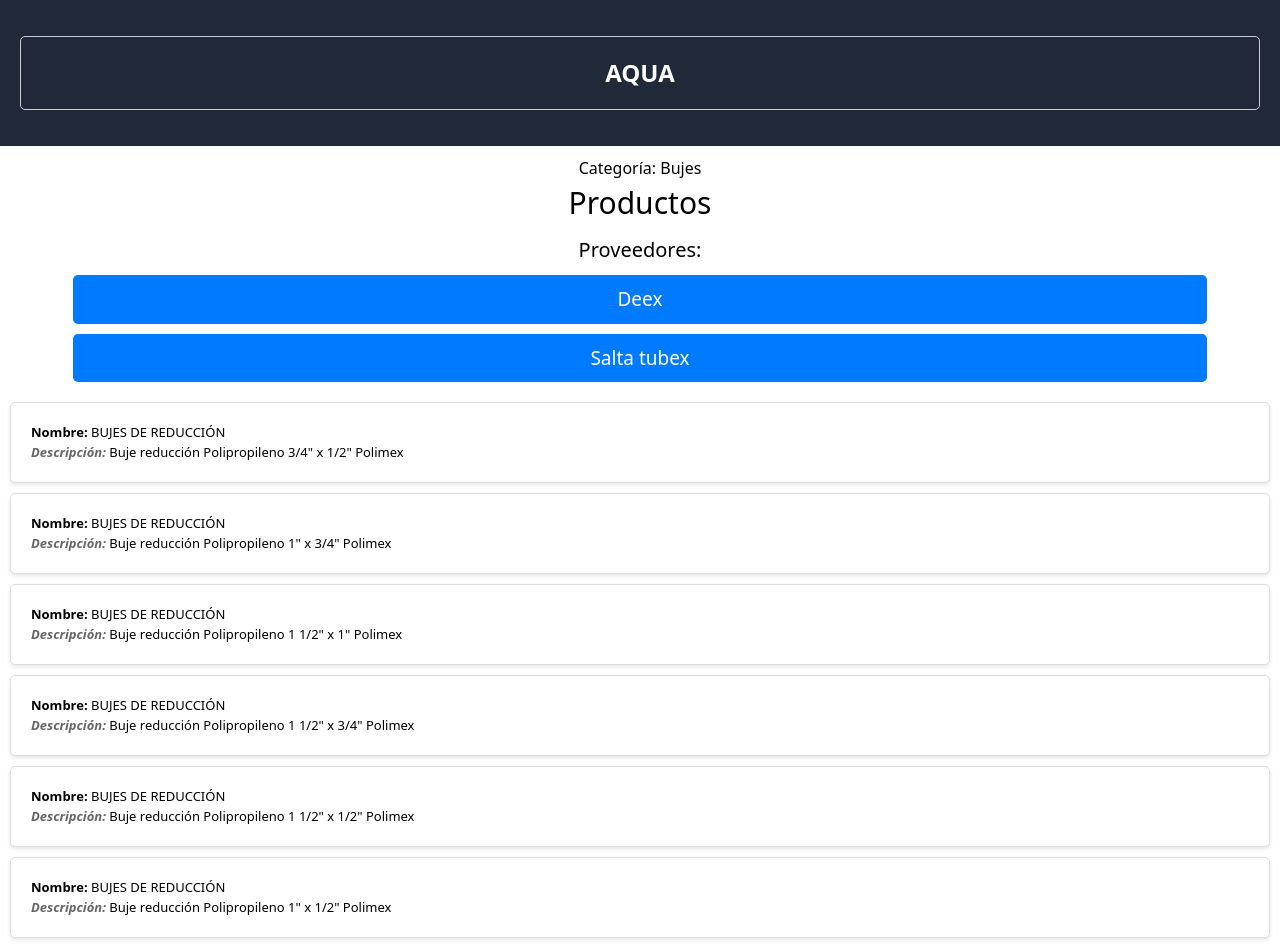
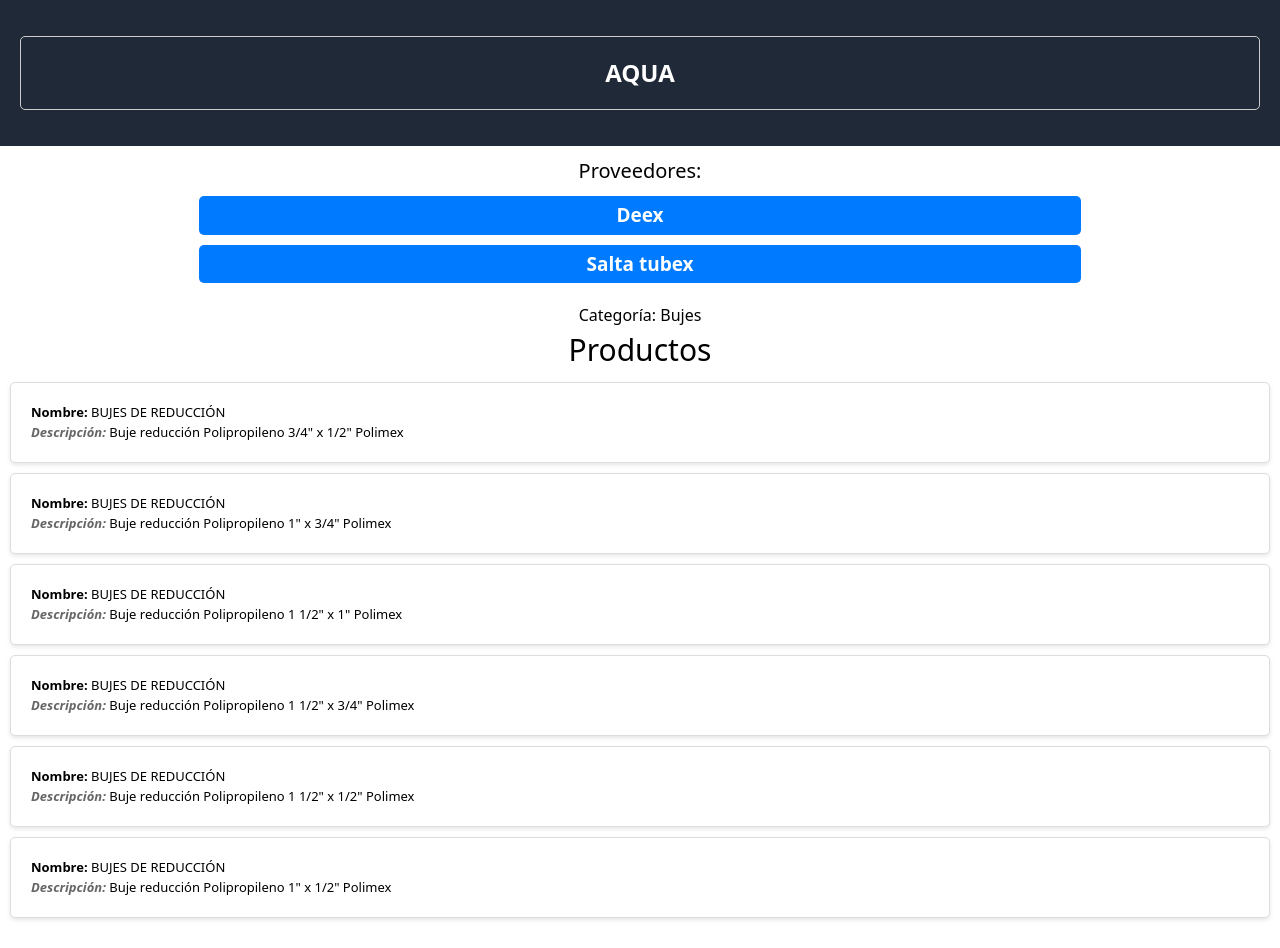
Before and after one commit to dmbruno/AQUA, a React (Create React App) app: page /insumos/Bujes in a window 1280 px wide. Built offline with nearby package versions, Linux system fonts and the light colour scheme.

Commit message:
fix InsumosDetail3

```diff
--- a/src/componentes/Insumos List/InsumosDetail.jsx
+++ b/src/componentes/Insumos List/InsumosDetail.jsx
@@ -1,14 +1,15 @@
-import React from 'react';
+// InsumoDetail.js
+import React, { useState } from 'react';
 import { useParams } from 'react-router-dom';
 import itemsData from '../../data/mock_data.json';
 import "./InsumosDetail.css"
 import Proveedores from '../Proveedores/Proveedores';
 
-
-
-
 const InsumoDetail = () => {
     const { categoriaId } = useParams(); // Obtener la categoriaId de los parámetros de la URL
+
+    // Estado para almacenar el proveedor seleccionado
+    const [proveedorSeleccionado, setProveedorSeleccionado] = useState(null);
 
     // Filtrar los productos por la categoría seleccionada
     const productosCategoria = itemsData.filter(item => item.categoria === categoriaId);
@@ -24,22 +25,22 @@
     // Convertir el conjunto a un array y mapear sobre él para mostrar los productos únicos
     const productosUnicosArray = Array.from(productosUnicos).map(productoString => JSON.parse(productoString));
 
+    // Filtrar los productos según el proveedor seleccionado
+    const productosFiltradosPorProveedor = proveedorSeleccionado ? productosUnicosArray.filter(producto => producto.proveedor === proveedorSeleccionado) : productosUnicosArray;
+
     return (
-        <div  className="insumo-detail-container">
+        <div className="insumo-detail-container">
+            <Proveedores data={itemsData} setProveedorSeleccionado={setProveedorSeleccionado} />
             <h2 className="categoria-title">Categoría: {categoriaId}</h2>
             <h3 className="productos-title">Productos</h3>
-            <Proveedores data={itemsData} />
             <ul className="productos-list">
-                {productosUnicosArray.map(producto => (
+                {productosFiltradosPorProveedor.map(producto => (
                     <li key={producto.codigo} className="producto-item">
                         <strong className="nombre-label">Nombre:</strong> {producto.nombre}<br />
                         <strong className="descripcion-label">Descripción:</strong> {producto.descripcion}<br />
-
                     </li>
                 ))}
             </ul>
-
-
         </div>
     );
 };
--- a/src/componentes/Proveedores/Proveedores.css
+++ b/src/componentes/Proveedores/Proveedores.css
@@ -2,7 +2,7 @@
 .proveedores-container {
     text-align: center; /* Centrar contenido */
     margin-bottom: 20px; /* Espaciado inferior */
-    width: 90%;
+    width: 70%;
 }
 
 .proveedores-title {
@@ -19,13 +19,14 @@
 }
 
 .proveedores-button {
-    padding: 10px 20px; /* Espaciado interno de los botones */
+    padding: 5px 10px; /* Espaciado interno de los botones */
     border: none; /* Quitar bordes */
     background-color: #007bff; /* Color de fondo */
     color: #fff; /* Color del texto */
     border-radius: 5px; /* Bordes redondeados */
     cursor: pointer; /* Cambiar cursor al pasar el mouse */
     font-size: 1.1875rem;
+    font-weight: bold;
 }
 
 .proveedores-button:hover {
--- a/src/componentes/Proveedores/Proveedores.jsx
+++ b/src/componentes/Proveedores/Proveedores.jsx
@@ -1,7 +1,7 @@
 import React from 'react';
 import './Proveedores.css'
 
-const Proveedores = ({ data }) => {
+const Proveedores = ({ data, setProveedorSeleccionado }) => {
     // Extraer nombres únicos de los proveedores
     const proveedoresUnicos = Array.from(new Set(data.map(item => item.proveedor)));
 
@@ -11,7 +11,7 @@
             <div className="proveedores-buttons">
                 {/* Mapear sobre los nombres únicos de los proveedores y renderizar botones para cada uno */}
                 {proveedoresUnicos.map(proveedor => (
-                    <button key={proveedor} className="proveedores-button" onClick={() => console.log(`Proveedor seleccionado: ${proveedor}`)}>
+                    <button key={proveedor} className="proveedores-button" onClick={() => setProveedorSeleccionado(proveedor)}>
                         {proveedor}
                     </button>
                 ))}
```
